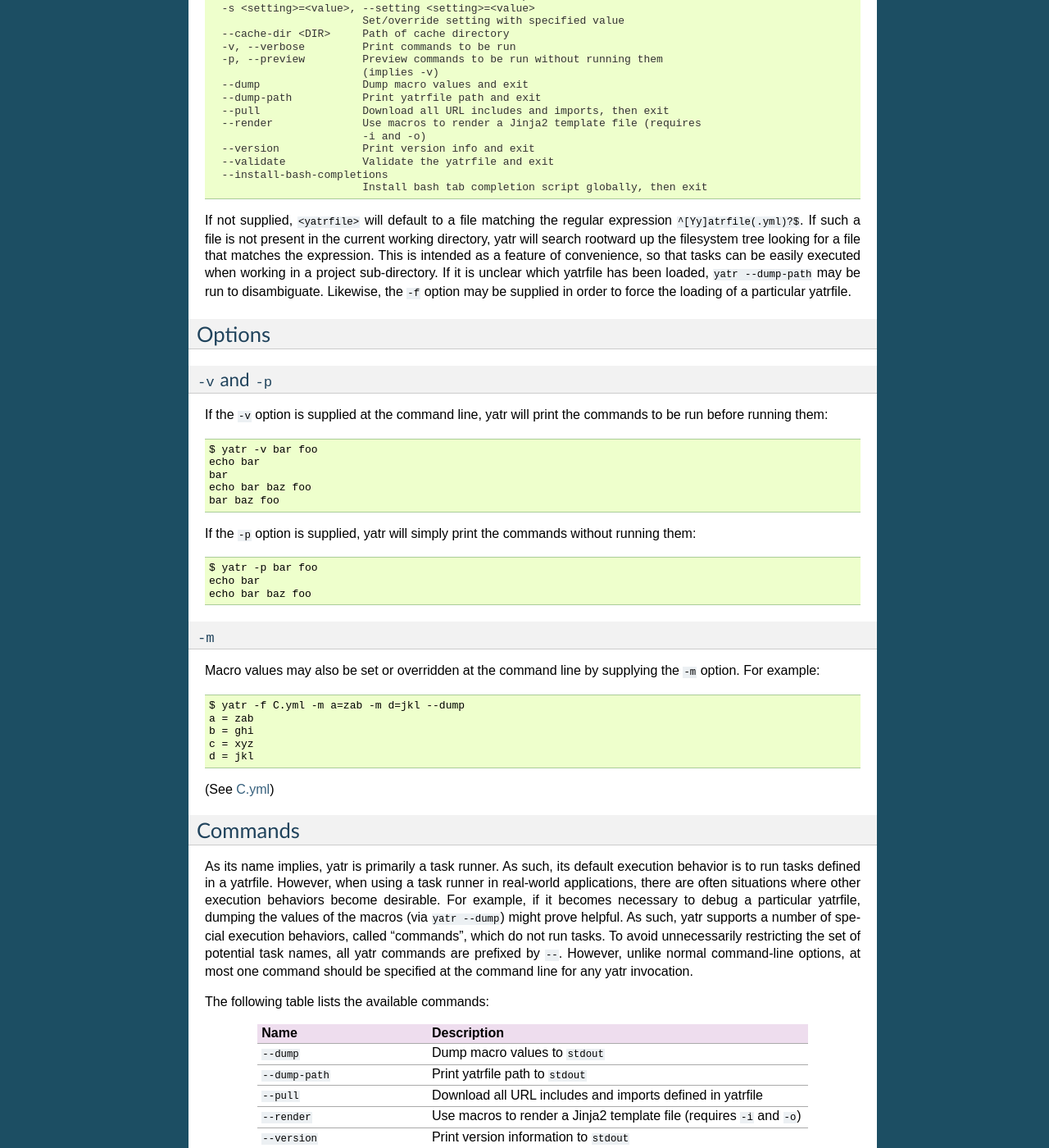
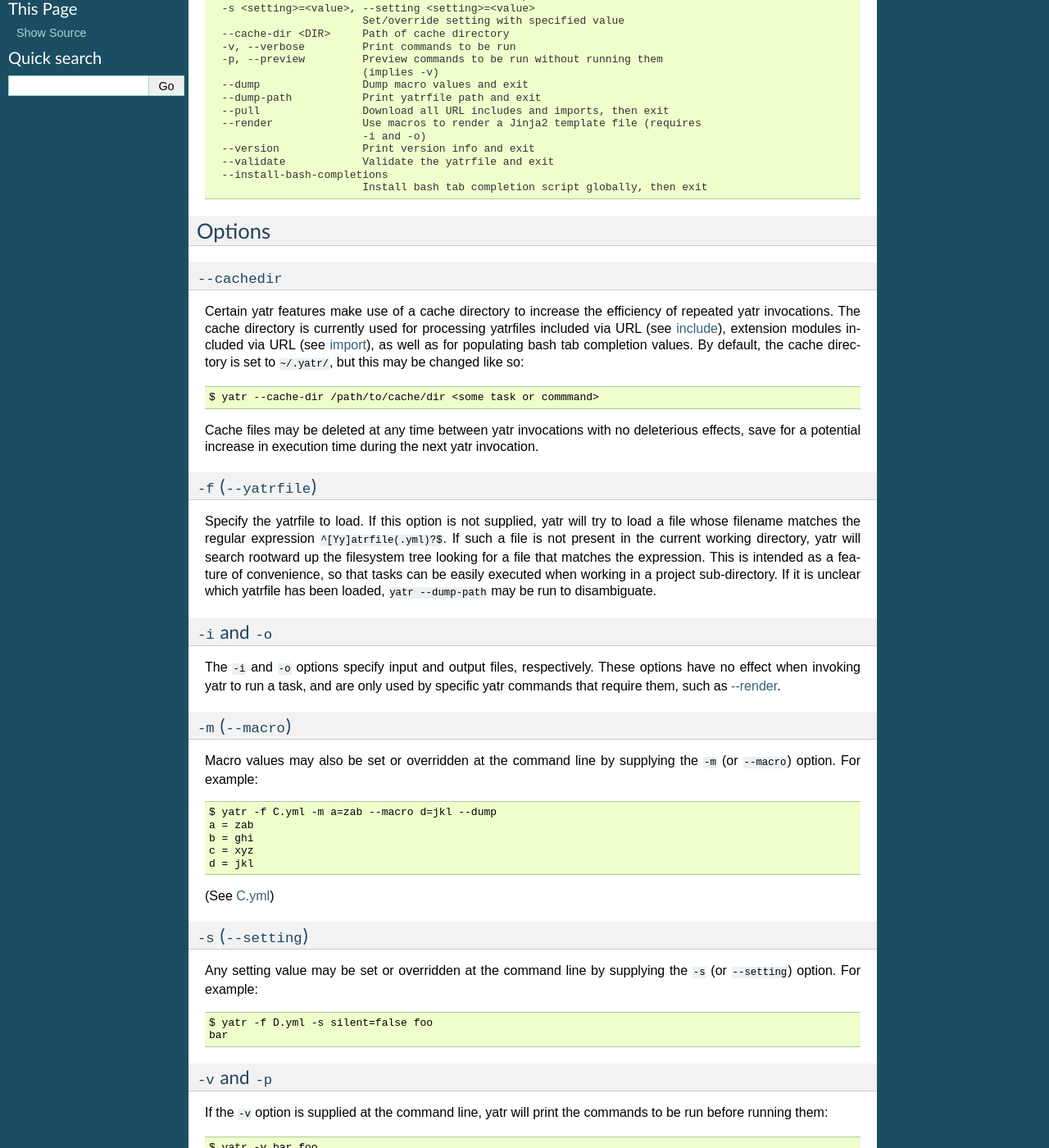
Before and after one commit to mbodenhamer/yatr, a Sphinx documentation site: the page built from docs/cli.rst, in a window 1280 px wide and 1400 px high, scrolled down 464 px. Shown: the whole window at 82% size. Built offline with Sphinx 7.4.7, drawn with Linux system fonts in a browser that asks for light colours; some of the changed text lies outside the part shown.

Commit message:
Adding documentation

```diff
--- a/docs/cli.rst
+++ b/docs/cli.rst
@@ -8,10 +8,52 @@
    :language: console
 
 
-If not supplied, ``<yatrfile>`` will default to a file matching the regular expression ``^[Yy]atrfile(.yml)?$``.  If such a file is not present in the current working directory, yatr will search rootward up the filesystem tree looking for a file that matches the expression.  This is intended as a feature of convenience, so that tasks can be easily executed when working in a project sub-directory.  If it is unclear which yatrfile has been loaded, ``yatr --dump-path`` may be run to disambiguate.  Likewise, the ``-f`` option may be supplied in order to force the loading of a particular yatrfile.
-
 Options
 -------
+
+``--cachedir``
+~~~~~~~~~~~~~~
+
+Certain yatr features make use of a cache directory to increase the efficiency of repeated yatr invocations.  The cache directory is currently used for processing yatrfiles included via URL (see :ref:`include`), extension modules included via URL (see :ref:`import`), as well as for populating bash tab completion values.  By default, the cache directory is set to ``~/.yatr/``, but this may be changed like so::
+
+    $ yatr --cache-dir /path/to/cache/dir <some task or commmand>
+
+
+Cache files may be deleted at any time between yatr invocations with no deleterious effects, save for a potential increase in execution time during the next yatr invocation.
+
+``-f`` (``--yatrfile``)
+~~~~~~~~~~~~~~~~~~~~~~~
+
+Specify the yatrfile to load.  If this option is not supplied, yatr will try to load a file whose filename matches the regular expression ``^[Yy]atrfile(.yml)?$``.  If such a file is not present in the current working directory, yatr will search rootward up the filesystem tree looking for a file that matches the expression.  This is intended as a feature of convenience, so that tasks can be easily executed when working in a project sub-directory.  If it is unclear which yatrfile has been loaded, ``yatr --dump-path`` may be run to disambiguate.
+
+``-i`` and ``-o``
+~~~~~~~~~~~~~~~~~
+
+The ``-i`` and ``-o`` options specify input and output files, respectively.  These options have no effect when invoking yatr to run a task, and are only used by specific yatr commands that require them, such as :ref:`render`.
+
+``-m`` (``--macro``)
+~~~~~~~~~~~~~~~~~~~~
+
+Macro values may also be set or overridden at the command line by supplying the ``-m`` (or ``--macro``) option.  For example::
+
+    $ yatr -f C.yml -m a=zab --macro d=jkl --dump
+    a = zab
+    b = ghi
+    c = xyz
+    d = jkl
+
+
+(See :ref:`C.yml <c.yml>`)
+
+
+``-s`` (``--setting``)
+~~~~~~~~~~~~~~~~~~~~~~
+
+Any setting value may be set or overridden at the command line by supplying the ``-s`` (or ``--setting``) option.  For example::
+
+    $ yatr -f D.yml -s silent=false foo
+    bar
+
 
 ``-v`` and ``-p``
 ~~~~~~~~~~~~~~~~~
@@ -32,21 +74,6 @@
     echo bar baz foo
 
 
-``-m``
-~~~~~~
-
-Macro values may also be set or overridden at the command line by supplying the ``-m`` option.  For example::
-
-    $ yatr -f C.yml -m a=zab -m d=jkl --dump
-    a = zab
-    b = ghi
-    c = xyz
-    d = jkl
-
-
-(See :ref:`C.yml <c.yml>`)
-
-
 Commands
 --------
 
@@ -59,14 +86,45 @@
 =============================== =========================================================================
 ``--dump``                      Dump macro values to ``stdout``
 ``--dump-path``                 Print yatrfile path to ``stdout``
+``--install-bash-completions``  Install bash tab completion script in ``/etc/bash_completions.d/``
 ``--pull``                      Download all URL includes and imports defined in yatrfile
 ``--render``                    Use macros to render a Jinja2 template file (requires ``-i`` and ``-o``)
+``--validate``                  Validate the yatrfile
 ``--version``                   Print version information to ``stdout``
-``--validate``                  Validate the yatrfile
-``--install-bash-completions``  Install bash tab completion script in ``/etc/bash_completions.d/``
 =============================== =========================================================================
 
-Many of the commands are self-explanatory, and their usage is illustrated in :ref:`example`.  Less-straightforward commands are discussed in more detail below.
+A discussion of each command is given below.
+
+``--dump``
+~~~~~~~~~~
+
+Prints macro values (including ``capture`` values) to ``stdout``.  For example, with :ref:`C.yml <c.yml>`, running ``--dump`` produces the following::
+
+    $ yatr -f C.yml --dump
+    a = baz
+    b = ghi
+    c = xyz
+
+``--dump-path``
+~~~~~~~~~~~~~~~
+
+Prints the absolute path of the loaded yatrfile.  For example::
+
+    $ yatr -f /path/to/yatrfile.yml --dump-path
+    /path/to/yatrfile.yml
+
+
+``--install-bash-completions``
+~~~~~~~~~~~~~~~~~~~~~~~~~~~~~~
+
+Installs script for dynamic bash tab completion support.  See :ref:`install`.
+
+``--pull``
+~~~~~~~~~~
+
+Downloads all URL includes and imports defined in the loaded yatrfile.  If included yatrfiles define URL imports or includes, these will also be downloaded.
+
+.. _render:
 
 ``--render``
 ~~~~~~~~~~~~
@@ -90,3 +148,13 @@
 to generate the desired Dockerfile (i.e. resolve the ``{{version}}`` macro in the Dockerfile template to ``0.0.14``) and then build the desired Docker image.  The generated Dockerfile would look like:
 
 .. literalinclude:: ../tests/example/render/Dockerfile
+
+``--validate``
+~~~~~~~~~~~~~~
+
+Validates the loaded yatrfile.  A number of validation tasks are performed during the course of loading a yatrfile (such as validating proper YAML syntax) even if the ``--validate`` command is not given.  However, the ``--validate`` command validates further aspects of the loaded task environment, such as ensuring that no task definitions contain undefined macros.  If an error is found, an exception will be raised and the program will terminate with a non-zero exit status.
+
+``--version``
+~~~~~~~~~~~~~
+
+Prints the program name and current version number to ``stdout``.
--- a/docs/index.rst
+++ b/docs/index.rst
@@ -11,9 +11,8 @@
    :maxdepth: 2
 
    install
-   example
+   yatrfile
    cli
-   settings
    future
    yatr
    changelog
--- a/docs/install.rst
+++ b/docs/install.rst
@@ -1,3 +1,5 @@
+.. _install:
+
 Installation
 ============
 
```
Also changed, not shown: docs/settings.rst (deleted, +0 -27 lines), docs/yatrfile.rst (renamed from docs/example.rst, +73 -4 lines), 1 other file.
